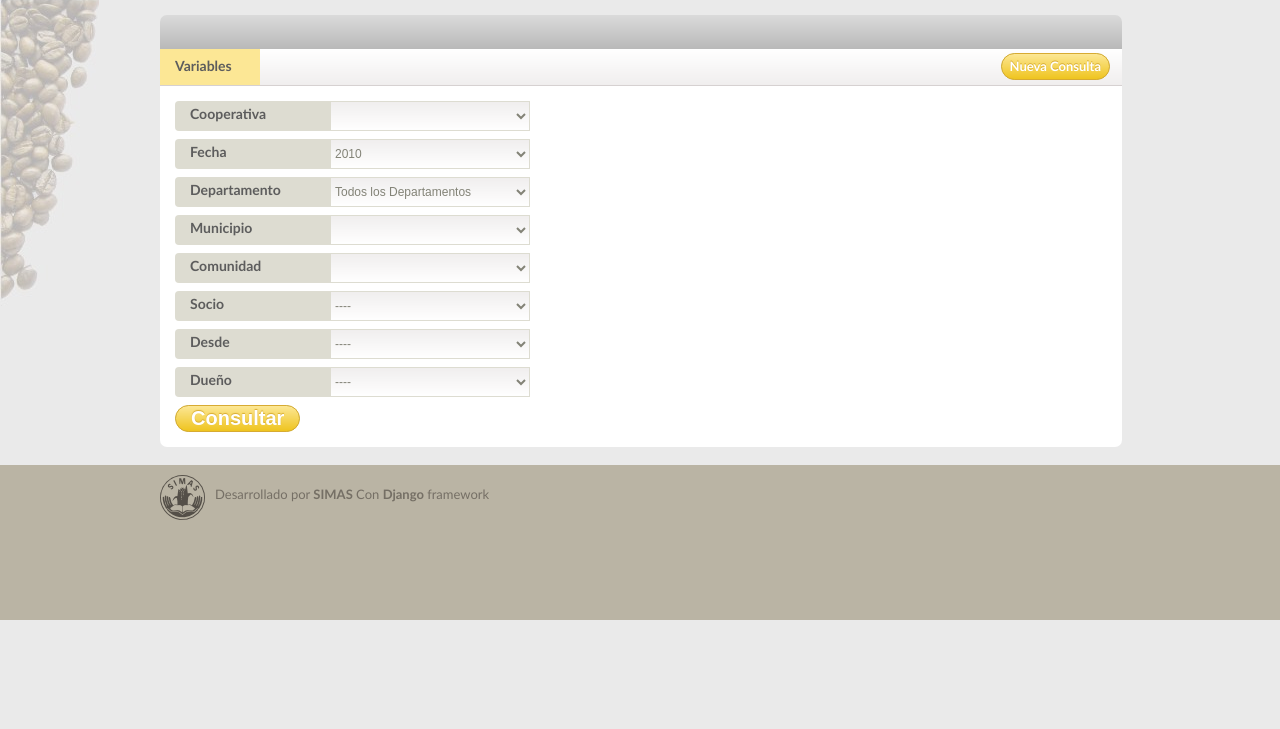
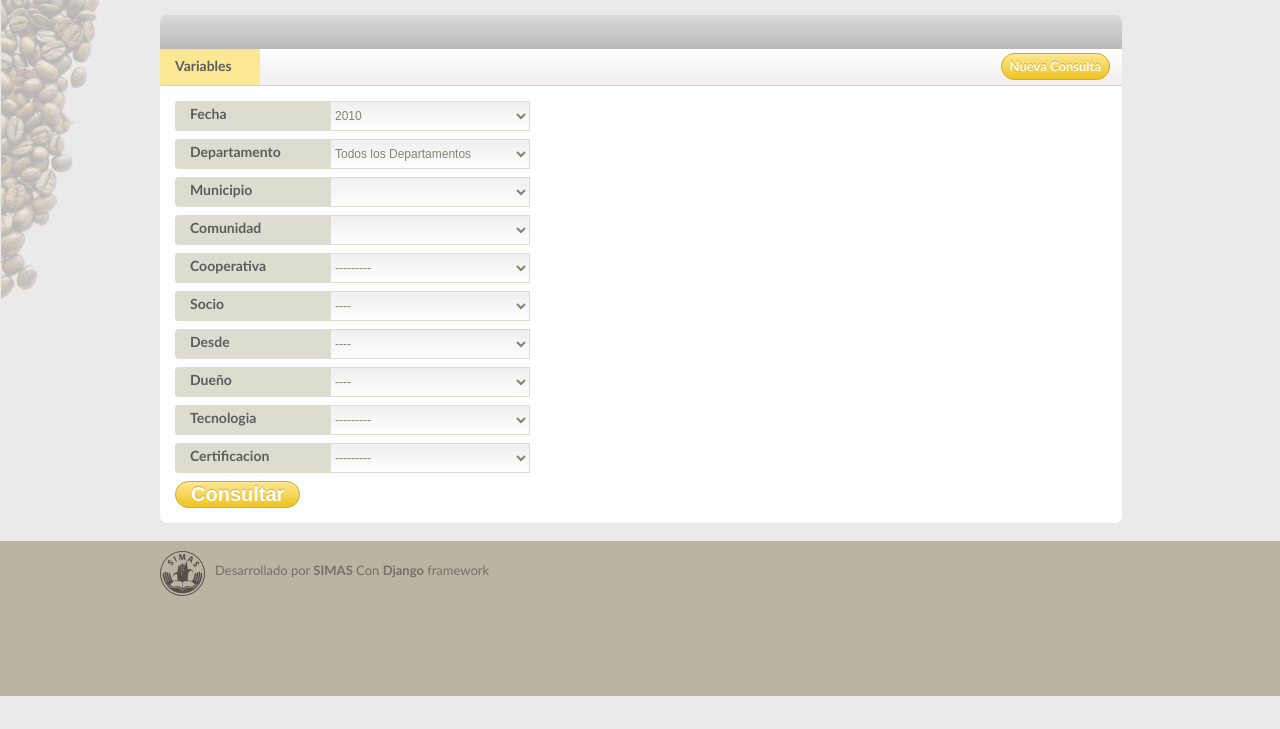
Before and after one commit to CARocha/cecocafen, a Django app: template templates/encuesta/inicio.html in a window 1280 px wide. Shown: the part 71-800 px from the top of the page. Run offline with Django 3.2, Linux system fonts and the light colour scheme; the template is opened without the code that fills it: values that come from a table or form of the project are taken from there, others are empty; parts of the project's set-up code (start-up, migrations or seed data) failed here and were passed over; some libraries are stand-ins or nearby versions.

Commit message:
other fix and include more filter inicio

```diff
--- a/encuesta/admin.py
+++ b/encuesta/admin.py
@@ -223,7 +223,7 @@ class EncuestaAdmin(admin.ModelAdmin):
             RiegoInline,AguaInline,AhorroInline,CreditoInline,SaludInline,EnfermedadInline,CancerInline,
             MentalInline,EducacionInline,JovenesInlines
             ]
-    list_display = ['nombre_socios', 'comunidades', 'municipios','recolector']
+    list_display = ['nombre_socios', 'comunidades', 'municipios','recolector','departamento']
     list_filter = ['fecha']
     date_hierarchy = 'fecha'
     search_fields = ['datos__nombre','datos__comunidad__nombre']
--- a/encuesta/forms.py
+++ b/encuesta/forms.py
@@ -14,9 +14,14 @@ class CecocafenForm(forms.Form):
     fecha = forms.ChoiceField(choices=ANOS_CHOICES)
     departamento = forms.ModelChoiceField(queryset=Departamento.objects.all(),
             required=False, empty_label="Todos los Departamentos")
-    cooperativa = forms.CharField(widget = forms.Select, required = False)
     municipio = forms.CharField(widget = forms.Select, required=False)
     comunidad = forms.CharField(widget = forms.Select, required=False)
+    cooperativa = forms.ModelChoiceField(required = False,
+                                         queryset=Cooperativa.objects.all())
     socio = forms.ChoiceField(choices = CHOICE_OPCION_F , required=False)
     desde = forms.ChoiceField(choices = CHOICE_DESDE_F , required=False)
     dueno = forms.ChoiceField(label = 'Dueño', choices = CHOICE_DUENO_F , required=False)
+    tecnologia = forms.ModelChoiceField(required = False,
+                                         queryset=Tecnologia.objects.all())
+    certificacion = forms.ModelChoiceField(required = False,
+                                           queryset=Certificacion.objects.all())
--- a/encuesta/models.py
+++ b/encuesta/models.py
@@ -1042,3 +1042,5 @@ class Encuesta(models.Model):
         return self.datos.all()[0].comunidad
     def municipios(self):
         return self.datos.all()[0].comunidad.municipio
+    def departamento(self):
+        return self.datos.all()[0].comunidad.municipio.departamento
--- a/media/css/style.css
+++ b/media/css/style.css
@@ -509,7 +509,7 @@ background:#691028 ;
 }
 
 #id_cooperativa, #id_fecha, #id_departamento, #id_municipio,
-#id_comunidad, #id_socio, #id_sexo, #id_dueno,#id_desde{
+#id_comunidad, #id_socio, #id_sexo, #id_dueno,#id_desde, #id_tecnologia, #id_certificacion{
     width:200px;
     height:30px;
     background: #fff url(../imagen/combobox.png) repeat-x;
--- a/templates/encuesta/animales.html
+++ b/templates/encuesta/animales.html
@@ -1,6 +1,6 @@
 {% extends "base.html" %}
 {%load unslugify %}
-{% block title %}JFPS - Fincas{% endblock %}
+{% block title %}Cecocafen - Fincas{% endblock %}
 {%block titulo%}Los Animales{%endblock%}
 {% block contenido %}
 <table>
--- a/templates/encuesta/inicio.html
+++ b/templates/encuesta/inicio.html
@@ -45,23 +45,26 @@
                         {% csrf_token %}
 
                     <div id="formulario_tabla" >
-                        <div class="form_label"><b>{{form.cooperativa.label}}</b></div>
-                        <div class="form_widget"><b>{{form.cooperativa}}</b></div>
                         <div class="form_label"><b>{{form.fecha.label}}</b></div>
                         <div class="form_widget">{{form.fecha}}</div>
-
                         <div class="form_label"><b>{{form.departamento.label}}</b></div>
                         <div class="form_widget">{{form.departamento}}</div>
                         <div class="form_label"><b>{{form.municipio.label}}</b></div>
                         <div class="form_widget">{{form.municipio}}</div>
                         <div class="form_label"><b>{{form.comunidad.label}}</b></div>
                         <div class="form_widget">{{form.comunidad}}</div>
+                        <div class="form_label"><b>{{form.cooperativa.label}}</b></div>
+                        <div class="form_widget"><b>{{form.cooperativa}}</b></div>
                         <div class="form_label"><b>{{form.socio.label}}</b></div>
                         <div class="form_widget">{{form.socio}}</div>
                         <div class="form_label"><b>{{form.desde.label}}</b></div>
                         <div class="form_widget">{{form.desde}}</div>
                         <div class="form_label"><b>{{form.dueno.label}}</b></div>
                         <div class="form_widget">{{form.dueno}}</div>
+                        <div class="form_label"><b>{{form.tecnologia.label}}</b></div>
+                        <div class="form_widget">{{form.tecnologia}}</div>
+                        <div class="form_label"><b>{{form.certificacion.label}}</b></div>
+                        <div class="form_widget">{{form.certificacion}}</div>
                     </div>
 
                       <input type="submit" value="Consultar" id="boton" class="filtro"/>
```
Also changed, not shown: encuesta/views.py (+8 -2 lines).
